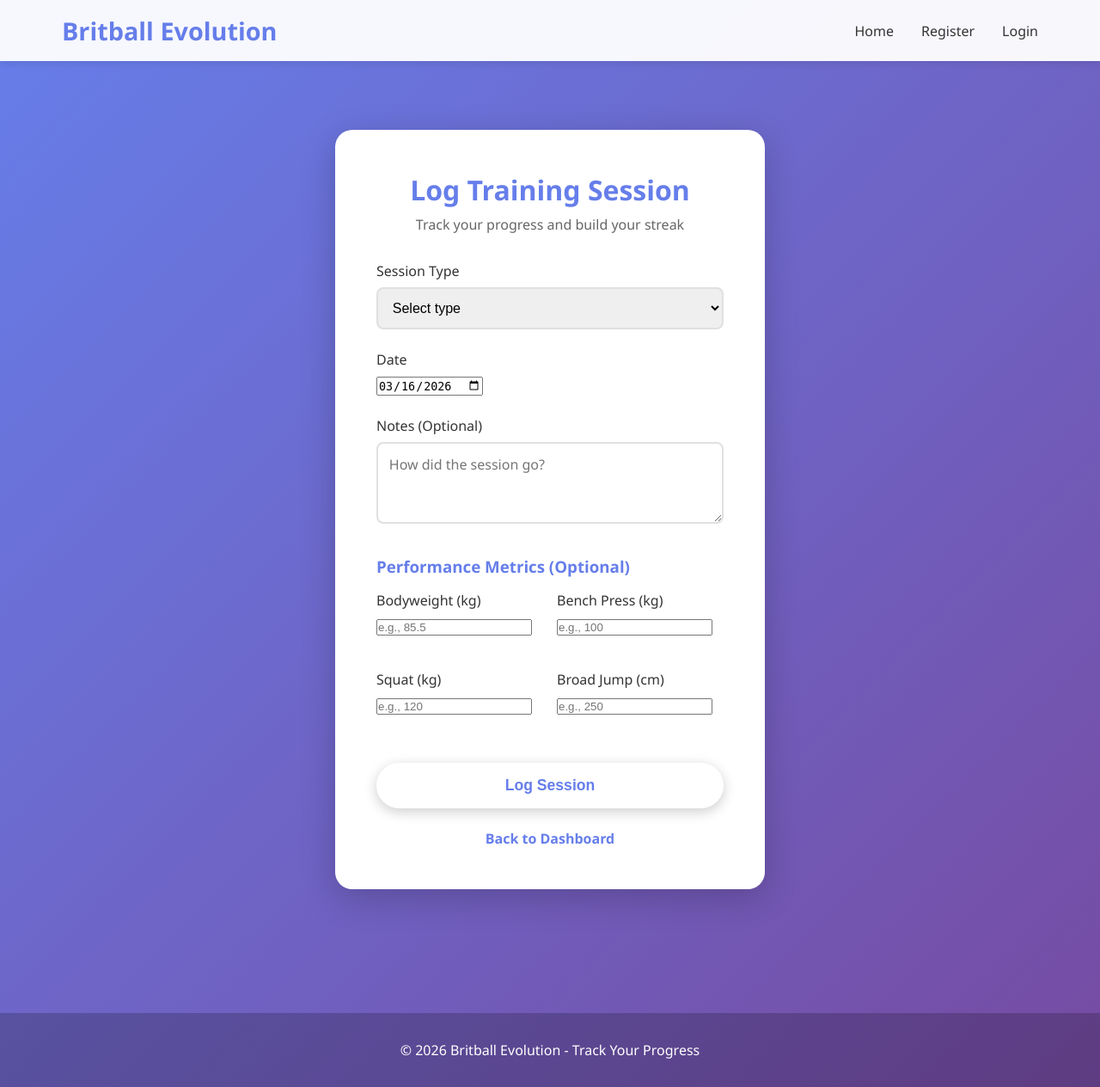
After one commit to femi-coder-dev/britball-evolution, a Flask app: page /log-session in a window 1280 px wide. The commit adds this page. Shown: the whole page at 86% size. Run offline with Flask 3, Linux system fonts and the light colour scheme; the visitor is signed in with stand-in values (Sample User, id 1).

Commit message:
Implement training session logging with performance metrics (FR03, FR04)

```diff
--- a/app.py
+++ b/app.py
@@ -1,6 +1,7 @@
 from flask import Flask, render_template, request, redirect, url_for, flash
 from flask_login import LoginManager, login_user, logout_user, login_required, current_user
-from models import db, User
+from models import db, User, TrainingSession
+from datetime import date, datetime
 import os
 
 app = Flask(__name__)
@@ -84,7 +85,47 @@ def login():
 @app.route('/dashboard')
 @login_required
 def dashboard():
-    return f"<h1>Welcome {current_user.username}!</h1><p>Dashboard coming soon...</p><a href='/logout'>Logout</a>"
+    return f"<h1>Welcome {current_user.username}!</h1><p>Dashboard coming soon...</p><a href='/log-session'>Log Session</a> | <a href='/logout'>Logout</a>"
+
+@app.route('/log-session', methods=['GET', 'POST'])
+@login_required
+def log_session():
+    if request.method == 'POST':
+        session_type = request.form.get('session_type')
+        session_date_str = request.form.get('date')
+        notes = request.form.get('notes')
+
+        # Convert string date to date object
+        session_date = datetime.strptime(session_date_str, '%Y-%m-%d').date()
+
+        # Get optional metrics
+        bodyweight = request.form.get('bodyweight')
+        bench_press = request.form.get('bench_press')
+        squat = request.form.get('squat')
+        broad_jump = request.form.get('broad_jump')
+
+        # Create new training session
+        new_session = TrainingSession(
+            user_id=current_user.id,
+            session_type=session_type,
+            date=session_date,
+            notes=notes,
+            bodyweight=float(bodyweight) if bodyweight else None,
+            bench_press=float(bench_press) if bench_press else None,
+            squat=float(squat) if squat else None,
+            broad_jump=float(broad_jump) if broad_jump else None
+        )
+
+        db.session.add(new_session)
+        db.session.commit()
+
+        print(f"✅ Session logged: {session_type} on {session_date} by {current_user.username}")
+        flash('Session logged successfully! Keep it up! 🔥', 'success')
+        return redirect(url_for('dashboard'))
+
+    # For GET request, pass today's date to template
+    today = date.today().isoformat()
+    return render_template('log_session.html', today=today)
 
 @app.route('/logout')
 @login_required
--- a/static/css/style.css
+++ b/static/css/style.css
@@ -243,3 +243,33 @@ footer {
 .form-footer a:hover {
     text-decoration: underline;
 }
+
+/* Metrics Grid */
+.metrics-grid {
+    display: grid;
+    grid-template-columns: repeat(2, 1fr);
+    gap: 1rem;
+    margin-bottom: 1rem;
+}
+
+textarea {
+    width: 100%;
+    padding: 0.8rem;
+    border: 2px solid #e0e0e0;
+    border-radius: 8px;
+    font-size: 1rem;
+    font-family: inherit;
+    resize: vertical;
+    transition: border-color 0.3s;
+}
+
+textarea:focus {
+    outline: none;
+    border-color: #667eea;
+}
+
+@media (max-width: 600px) {
+    .metrics-grid {
+        grid-template-columns: 1fr;
+    }
+}
--- /dev/null
+++ b/templates/log_session.html
@@ -0,0 +1,59 @@
+{% extends "base.html" %}
+
+{% block content %}
+<div class="form-container">
+    <div class="form-card">
+        <h2>Log Training Session</h2>
+        <p class="form-subtitle">Track your progress and build your streak</p>
+
+        <form method="POST" action="/log-session">
+            <div class="form-group">
+                <label for="session_type">Session Type</label>
+                <select id="session_type" name="session_type" required>
+                    <option value="">Select type</option>
+                    <option value="gym">Gym Training</option>
+                    <option value="field">Field Training</option>
+                </select>
+            </div>
+
+            <div class="form-group">
+                <label for="date">Date</label>
+                <input type="date" id="date" name="date" required value="{{ today }}">
+            </div>
+
+            <div class="form-group">
+                <label for="notes">Notes (Optional)</label>
+                <textarea id="notes" name="notes" rows="3" placeholder="How did the session go?"></textarea>
+            </div>
+
+            <h3 style="margin-top: 2rem; margin-bottom: 1rem; color: #667eea;">Performance Metrics (Optional)</h3>
+
+            <div class="metrics-grid">
+                <div class="form-group">
+                    <label for="bodyweight">Bodyweight (kg)</label>
+                    <input type="number" step="0.1" id="bodyweight" name="bodyweight" placeholder="e.g., 85.5">
+                </div>
+
+                <div class="form-group">
+                    <label for="bench_press">Bench Press (kg)</label>
+                    <input type="number" step="0.5" id="bench_press" name="bench_press" placeholder="e.g., 100">
+                </div>
+
+                <div class="form-group">
+                    <label for="squat">Squat (kg)</label>
+                    <input type="number" step="0.5" id="squat" name="squat" placeholder="e.g., 120">
+                </div>
+
+                <div class="form-group">
+                    <label for="broad_jump">Broad Jump (cm)</label>
+                    <input type="number" step="1" id="broad_jump" name="broad_jump" placeholder="e.g., 250">
+                </div>
+            </div>
+
+            <button type="submit" class="btn btn-primary btn-full">Log Session</button>
+        </form>
+
+        <p class="form-footer"><a href="/dashboard">Back to Dashboard</a></p>
+    </div>
+</div>
+{% endblock %}
```
Also changed, not shown: models.py (+21 -0 lines).
